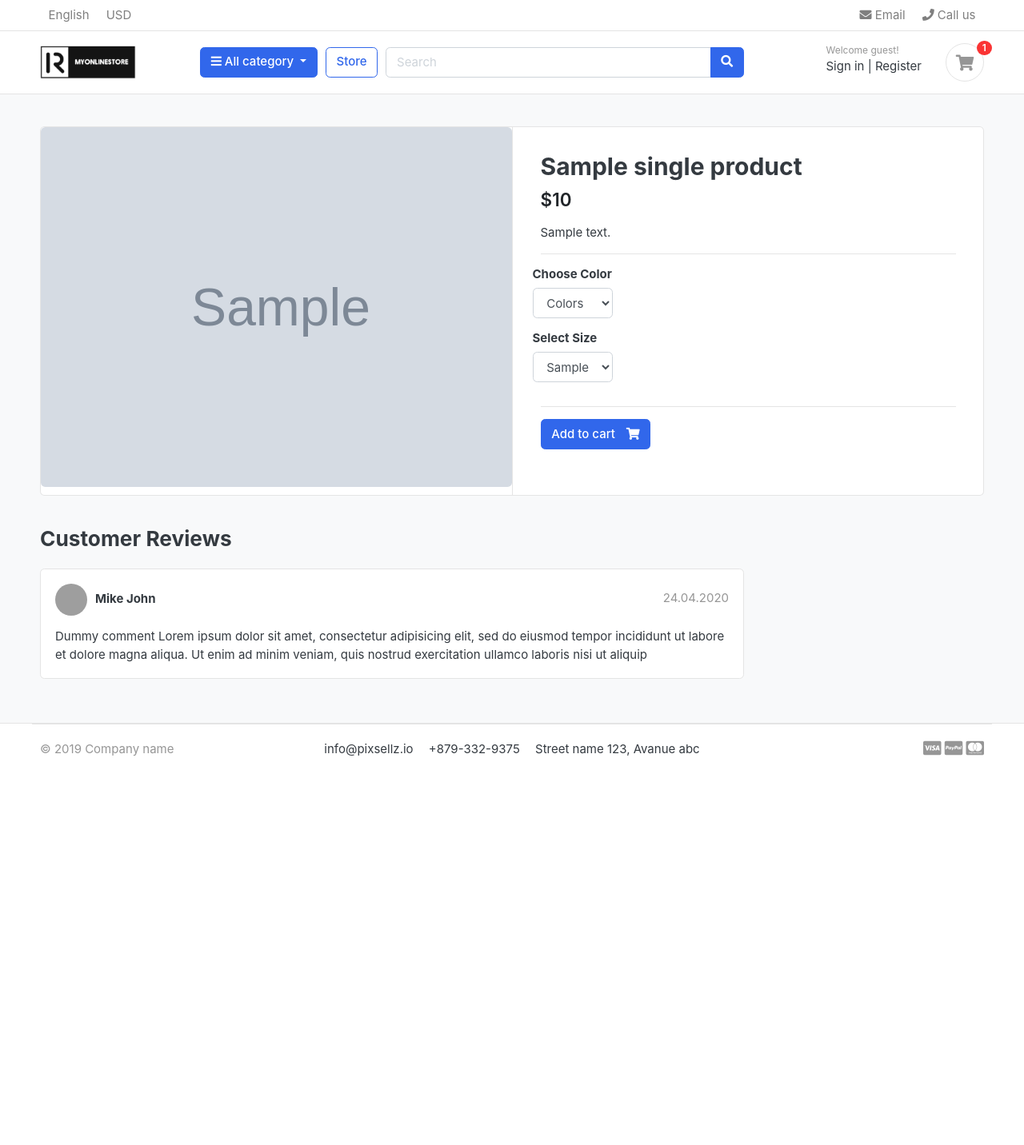
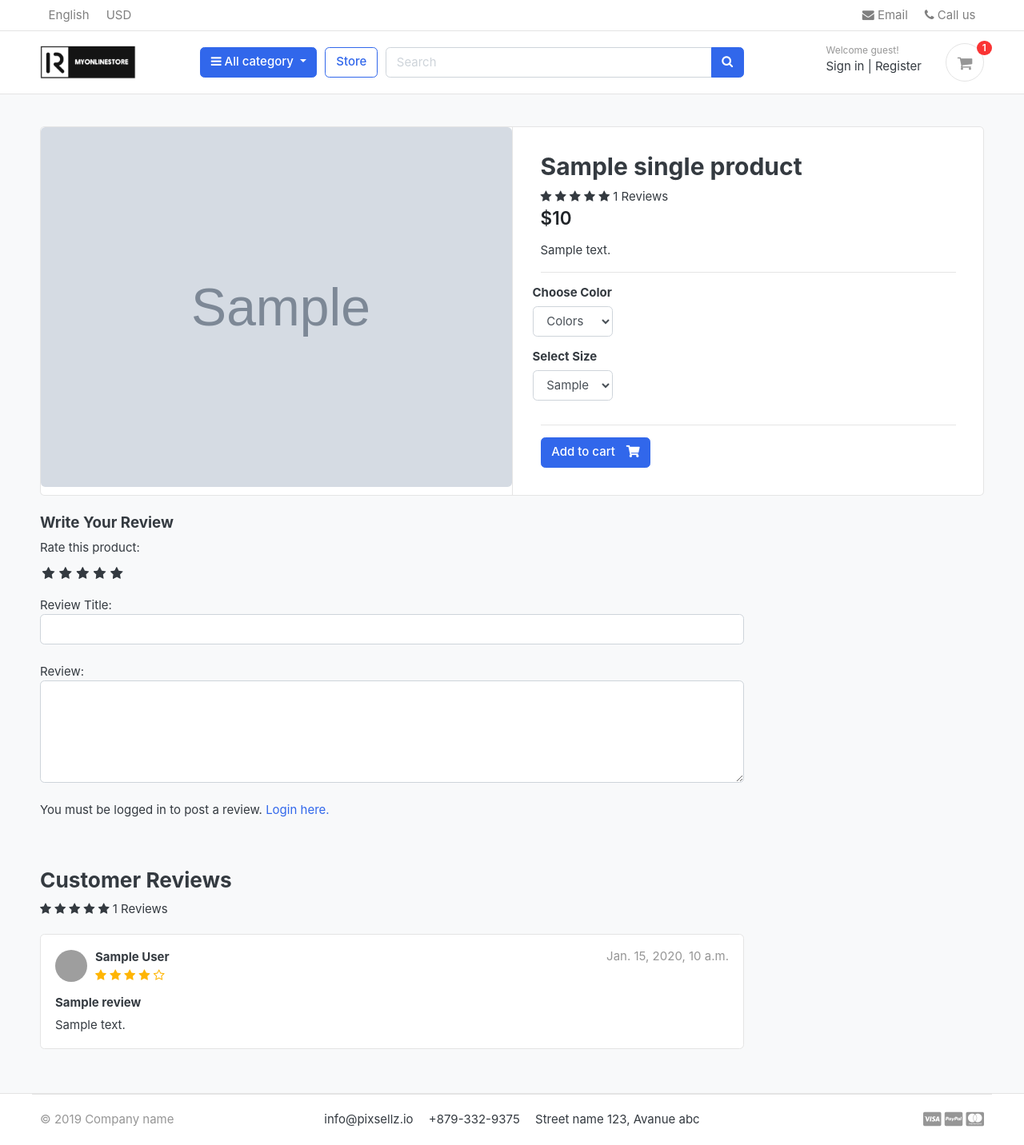
Before and after one commit to rajeewa-a/myonlinestore, a Django app: template templates/store/product_detail.html in a window 1280 px wide. Shown: the whole page at 80% size. Before the commit the page ends 946 px from the top, so only its background shows below. Run offline with Django 3.2, Linux system fonts and the light colour scheme; the template is opened without the code that fills it: most values are stand-ins (such as "Sample title", 1, 10 or a date in 2020); grey boxes marked "Sample" are stand-in pictures; some libraries are stand-ins or nearby versions; some web fonts are replaced; grey boxes are pictures that could not be loaded.

Commit message:
reviews and ratings

```diff
--- a/accounts/models.py
+++ b/accounts/models.py
@@ -66,3 +66,6 @@ class Account(AbstractBaseUser):
 
     def has_module_perms(self,add_label):
         return True
+
+    def full_name(self):
+        return f'{self.first_name} {self.last_name}'
--- /dev/null
+++ b/myonlinestore/static/css/custom.css
@@ -0,0 +1,42 @@
+.rate > input{
+    display: none;
+}
+
+.rate{
+    display: inline-block;
+    border: 0;
+}
+
+.rate > label{
+    float: right;
+}
+
+.rate > label:before{
+    display: inline-block;
+    font-size: 1.1rem;
+    font-family: FontAwesome;
+    content: "\f005";
+    margin: 0;
+    padding: 0.3rem .2rem;
+    cursor: pointer;
+}
+
+.rate .half:before{
+    content: "\f089";
+    position: absolute;
+    padding-right: 0;
+}
+
+
+input:checked ~ label, label:hover ~ label{
+    color: #ffb503;
+}
+
+input:checked + label:hover, input:checked ~ label:hover, input:checked ~ label:hover ~ label,
+label:hover ~ input:checked ~ label{
+    color: #cc9000;
+}
+
+.rating-star i{
+    color: #ffb503 !important;
+}
--- a/store/admin.py
+++ b/store/admin.py
@@ -1,5 +1,5 @@
 from django.contrib import admin
-from .models import Product, Variation
+from .models import Product, Variation, ReviewRating
 # Register your models here.
 
 class ProductAdmin(admin.ModelAdmin):
@@ -13,3 +13,4 @@ class VariationAdmin(admin.ModelAdmin):
     list_filter = ('product','variation_category','variation_value','is_active')
 admin.site.register(Product,ProductAdmin)
 admin.site.register(Variation,VariationAdmin)
+admin.site.register(ReviewRating)
--- a/store/urls.py
+++ b/store/urls.py
@@ -6,4 +6,5 @@ urlpatterns = [
     path('category/<slug:category_slug>/',views.store,name='products_by_category'),
     path('category/<slug:category_slug>/<slug:product_slug>/',views.product_detail,name='product_detail'),
     path('search/',views.search,name='search'),
+    path('submit_review/<int:product_id>/', views.submit_review, name='submit_review'),
 ]
--- a/templates/base.html
+++ b/templates/base.html
@@ -24,6 +24,11 @@
 <!-- custom style -->
 <link href="{% static 'css/ui.css' %}" rel="stylesheet" type="text/css"/>
 <link href="{% static 'css/responsive.css' %}" rel="stylesheet" media="only screen and (max-width: 1200px)" />
+
+<link href="{% static 'css/custom.css' %}" rel="stylesheet" type="text/css"/>
+<link rel="stylesheet" href="https://cdnjs.cloudflare.com/ajax/libs/font-awesome/4.7.0/css/font-awesome.min.css">
+
+
 
 <!-- custom javascript -->
 <script src="{% static 'js/script.js' %}" type="text/javascript"></script>
--- a/templates/store/product_detail.html
+++ b/templates/store/product_detail.html
@@ -26,6 +26,17 @@
     <article class="content-body">
 
     <h2 class="title">{{ single_product.product_name }}</h2>
+
+    <span>
+        <i class="fa fa-star{% if single_product.averageReview < 0.5 %}-o{% elif single_product.averageReview >= 0.5 and single_product.averageReview < 1%}-half-o {% endif %}" aria-hidden="true"></i>
+        <i class="fa fa-star{% if single_product.averageReview < 1.5 %}-o{% elif single_product.averageReview >= 1.5 and single_product.averageReview < 2%}-half-o {% endif %}" aria-hidden="true"></i>
+        <i class="fa fa-star{% if single_product.averageReview < 2.5 %}-o{% elif single_product.averageReview >= 2.5 and single_product.averageReview < 3%}-half-o {% endif %}" aria-hidden="true"></i>
+        <i class="fa fa-star{% if single_product.averageReview < 3.5 %}-o{% elif single_product.averageReview >= 3.5 and single_product.averageReview < 4%}-half-o {% endif %}" aria-hidden="true"></i>
+        <i class="fa fa-star{% if single_product.averageReview < 4.5 %}-o{% elif single_product.averageReview >= 4.5 and single_product.averageReview < 5%}-half-o {% endif %}" aria-hidden="true"></i>
+        <span> {{single_product.countReview}} Reviews</span>
+    </span>
+
+    <br>
 
     <div class="mb-3">
         <var class="price h4">${{single_product.price}}</var>
@@ -82,28 +93,114 @@
     <div class="row">
                 <div class="col-md-9">
 
+
+
+        <form action="{% url 'submit_review' single_product.id %}" method="POST">
+            {% csrf_token %}
+
+            <h5>Write Your Review</h5>
+
+            <div>
+
+                <label>Rate this product:</label>
+                <br>
+                <div class="rate">
+                    <input type="radio" name="rating" id="rating10" value="5" required><label for="rating10" title="5"></label>
+                    <input type="radio" name="rating" id="rating9" value="4.5" required><label for="rating9" title="4.5" class="half"></label>
+                    <input type="radio" name="rating" id="rating8" value="4" required><label for="rating8" title="4"></label>
+                    <input type="radio" name="rating" id="rating7" value="3.5" required><label for="rating7" title="3.5" class="half"></label>
+                    <input type="radio" name="rating" id="rating6" value="3" required><label for="rating6" title="3"></label>
+                    <input type="radio" name="rating" id="rating5" value="2.5" required><label for="rating5" title="2.5" class="half"></label>
+                    <input type="radio" name="rating" id="rating4" value="2" required><label for="rating4" title="2"></label>
+                    <input type="radio" name="rating" id="rating3" value="1.5" required><label for="rating3" title="1.5" class="half"></label>
+                    <input type="radio" name="rating" id="rating2" value="1" required><label for="rating2" title="1"></label>
+                    <input type="radio" name="rating" id="rating1" value="0.5" required><label for="rating1" title="0.5" class="half"></label>
+                </div>
+
+                <br>
+                Review Title:
+                <input type="text" class="form-control" name="subject">
+                <br>
+
+                Review:
+                <textarea name="review" class="form-control" rows="5"></textarea>
+                <br>
+
+                {% if user.is_authenticated %}
+
+                    {% if orderproduct %}
+
+
+                        <input type="submit" value="Submit Review" class="btn btn-primary">
+
+                    {% else %}
+
+                        <p>You must purchase this product to post a review</p>
+
+                    {% endif %}
+
+                {% else %}
+
+                <p>You must be logged in to post a review. <span><a href="{% url 'login' %}"> Login here.</a></span></p>
+
+
+                {% endif %}
+
+            </div>
+
+            <br>
+
+            {% include 'includes/alerts.html' %}
+
+        </form>
+
+        <br>
+
         <header class="section-heading">
             <h3>Customer Reviews </h3>
+            <span>
+                <i class="fa fa-star{% if single_product.averageReview < 0.5 %}-o{% elif single_product.averageReview >= 0.5 and single_product.averageReview < 1%}-half-o {% endif %}" aria-hidden="true"></i>
+                <i class="fa fa-star{% if single_product.averageReview < 1.5 %}-o{% elif single_product.averageReview >= 1.5 and single_product.averageReview < 2%}-half-o {% endif %}" aria-hidden="true"></i>
+                <i class="fa fa-star{% if single_product.averageReview < 2.5 %}-o{% elif single_product.averageReview >= 2.5 and single_product.averageReview < 3%}-half-o {% endif %}" aria-hidden="true"></i>
+                <i class="fa fa-star{% if single_product.averageReview < 3.5 %}-o{% elif single_product.averageReview >= 3.5 and single_product.averageReview < 4%}-half-o {% endif %}" aria-hidden="true"></i>
+                <i class="fa fa-star{% if single_product.averageReview < 4.5 %}-o{% elif single_product.averageReview >= 4.5 and single_product.averageReview < 5%}-half-o {% endif %}" aria-hidden="true"></i>
+                <span> {{single_product.countReview}} Reviews</span>
+            </span>
+
+
 
         </header>
+
+        {% for review in reviews %}
 
         <article class="box mb-3">
             <div class="icontext w-100">
                 <img src="{% static './images/avatars/avatar1.jpg'}" class="img-xs icon rounded-circle">
                 <div class="text">
-                    <span class="date text-muted float-md-right">24.04.2020 </span>
-                    <h6 class="mb-1">Mike John </h6>
+                    <span class="date text-muted float-md-right">{{review.updated_at}}</span>
+                    <h6 class="mb-1">{{review.user.full_name}}</h6>
+                    <div class="rating-star">
+                        <span>
+                            <i class="fa fa-star{% if review.rating == 0.5 %}-half-o{% elif review.rating < 1 %}-o {% endif %}" aria-hidden="true"></i>
+                            <i class="fa fa-star{% if review.rating == 1.5 %}-half-o{% elif review.rating < 2 %}-o {% endif %}" aria-hidden="true"></i>
+                            <i class="fa fa-star{% if review.rating == 2.5 %}-half-o{% elif review.rating < 3 %}-o {% endif %}" aria-hidden="true"></i>
+                            <i class="fa fa-star{% if review.rating == 3.5 %}-half-o{% elif review.rating < 4 %}-o {% endif %}" aria-hidden="true"></i>
+                            <i class="fa fa-star{% if review.rating == 4.5 %}-half-o{% elif review.rating < 5 %}-o {% endif %}" aria-hidden="true"></i>
+                        </span>
+                    </div>
 
                 </div>
             </div> <!-- icontext.// -->
             <div class="mt-3">
+
+                <h6>{{review.subject}}</h6>
                 <p>
-                    Dummy comment Lorem ipsum dolor sit amet, consectetur adipisicing elit, sed do eiusmod
-                    tempor incididunt ut labore et dolore magna aliqua. Ut enim ad minim veniam,
-                    quis nostrud exercitation ullamco laboris nisi ut aliquip
+                    {{review.review}}
                 </p>
             </div>
         </article>
+
+        {% endfor %}
 
 
 
```
Also changed, not shown: store/forms.py (added, +9 -0 lines), store/models.py (+35 -0 lines), store/views.py (+49 -2 lines), db.sqlite3, store/migrations/0003_reviewrating.py (added).
